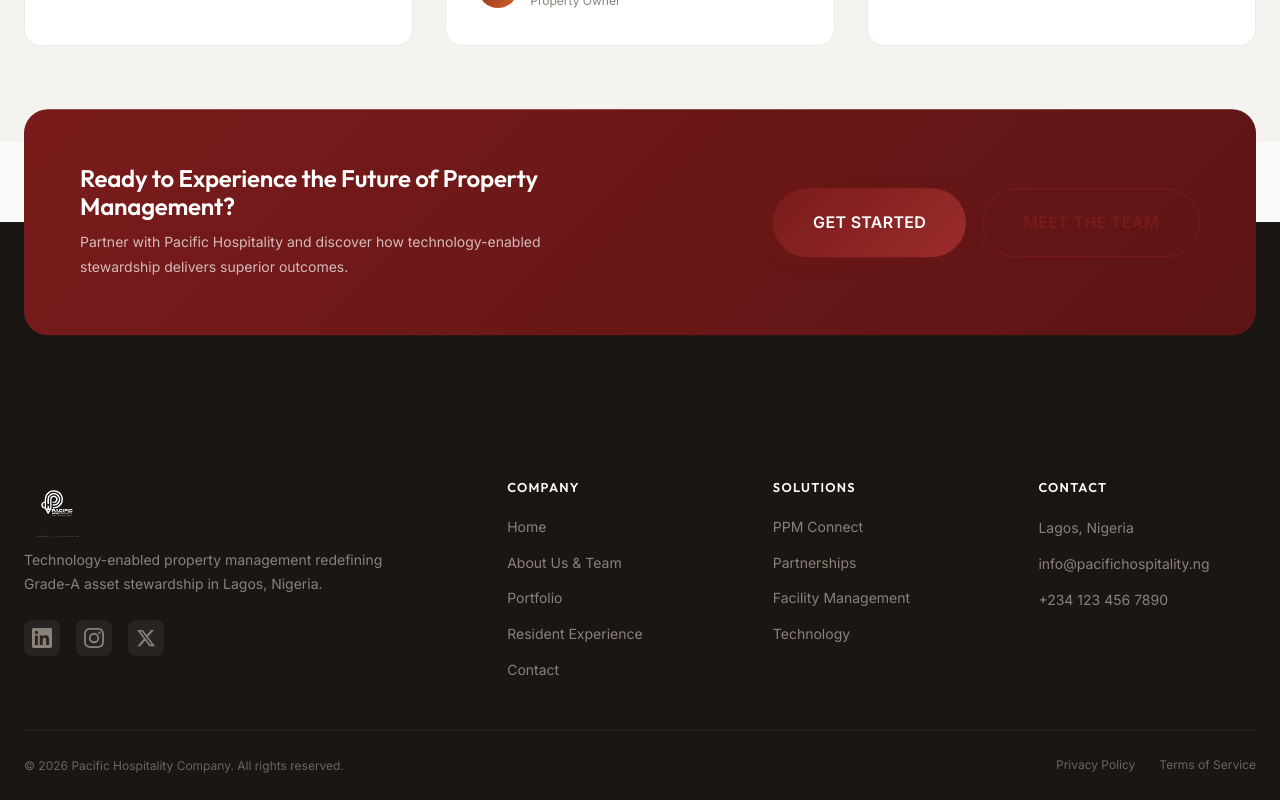
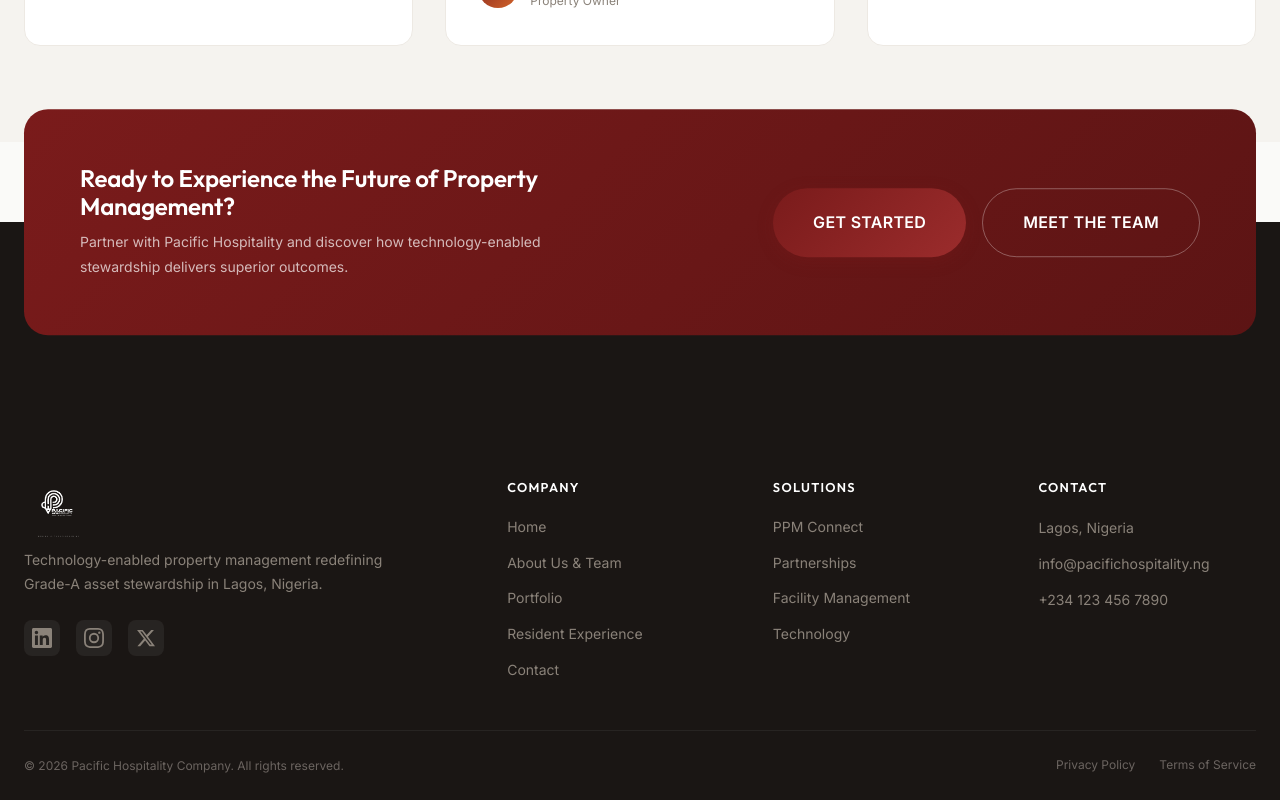
Before and after one commit to davidogundepo/pacific-hospitality-website, a Next.js app: page / in a window 1280 px wide. Shown: the part 4572-5372 px from the top of the page. Built offline with nearby package versions, Linux system fonts and the light colour scheme.

Commit message:
style: update footer CTA button to be visible on dark background

```diff
--- a/src/components/Footer.jsx
+++ b/src/components/Footer.jsx
@@ -15,7 +15,7 @@
           </div>
           <div className={styles.ctaActions}>
             <Link href="/contact" className="btn btn-primary btn-lg">Get Started</Link>
-            <Link href="/about" className="btn btn-outline btn-lg">Meet The Team</Link>
+            <Link href="/about" className="btn btn-secondary btn-lg">Meet The Team</Link>
           </div>
         </div>
 
```
